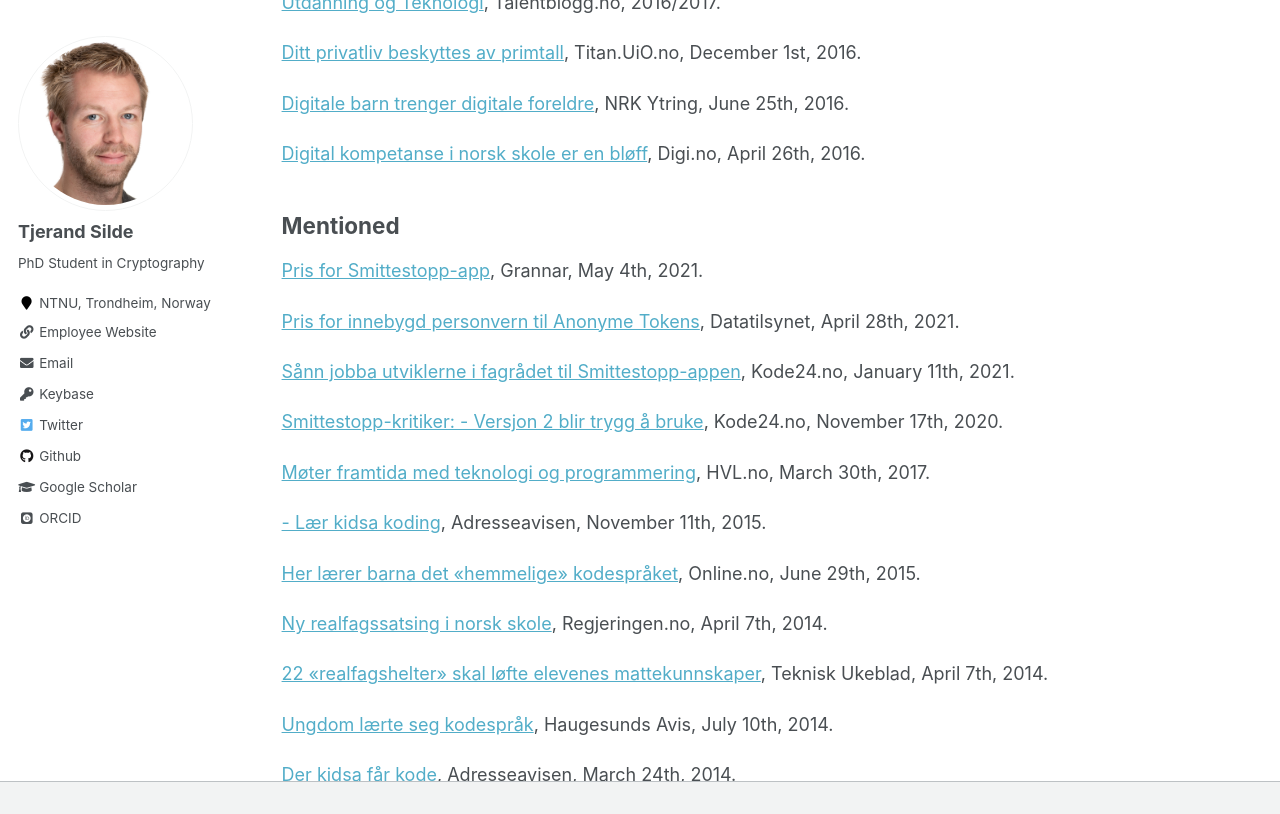
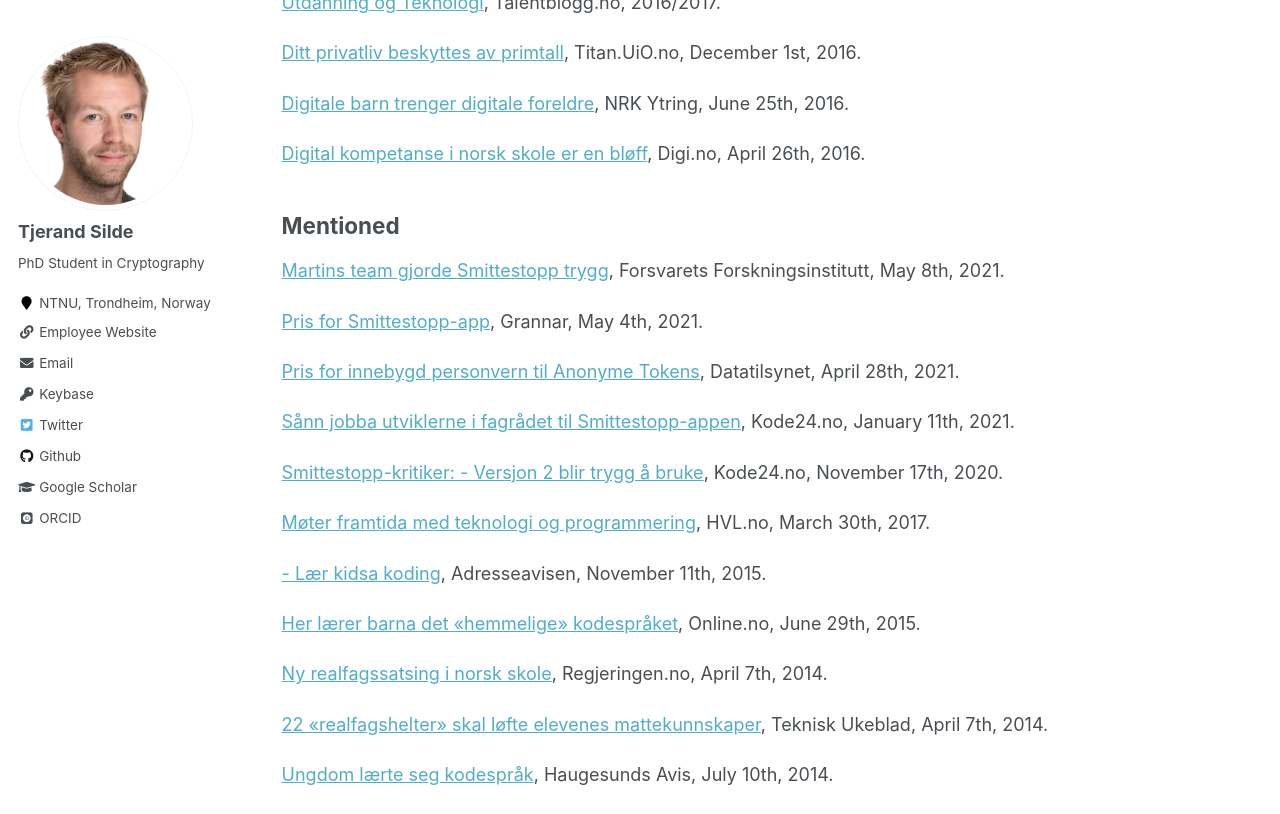
Before and after one commit to tjesi/tjesi.github.io, a Jekyll site: the page built from _pages/media.md, in a window 1280 px wide and 900 px high, scrolled down 868 px, cut to the strip 0-814 px from the top of the window. Built offline with Jekyll 4.4.1, drawn with Linux system fonts in a browser that asks for light colours; some web fonts are replaced.

Commit message:
Update media.md

```diff
--- a/_pages/media.md
+++ b/_pages/media.md
@@ -41,6 +41,8 @@
 
 ## Mentioned
 
+[Martins team gjorde Smittestopp trygg](https://www.ffi.no/aktuelt/nyheter/martins-team-gjorde-smittestopp-trygg), Forsvarets Forskningsinstitutt, May 8th, 2021.
+
 [Pris for Smittestopp-app](https://grannar.no/2021/05/pris-for-smittestopp-app), Grannar, May 4th, 2021.
 
 [Pris for innebygd personvern til Anonyme Tokens](https://www.datatilsynet.no/aktuelt/aktuelle-nyheter-2021/pris-for-innebygd-personvern-til-anonyme-tokens), Datatilsynet, April 28th, 2021.
```
